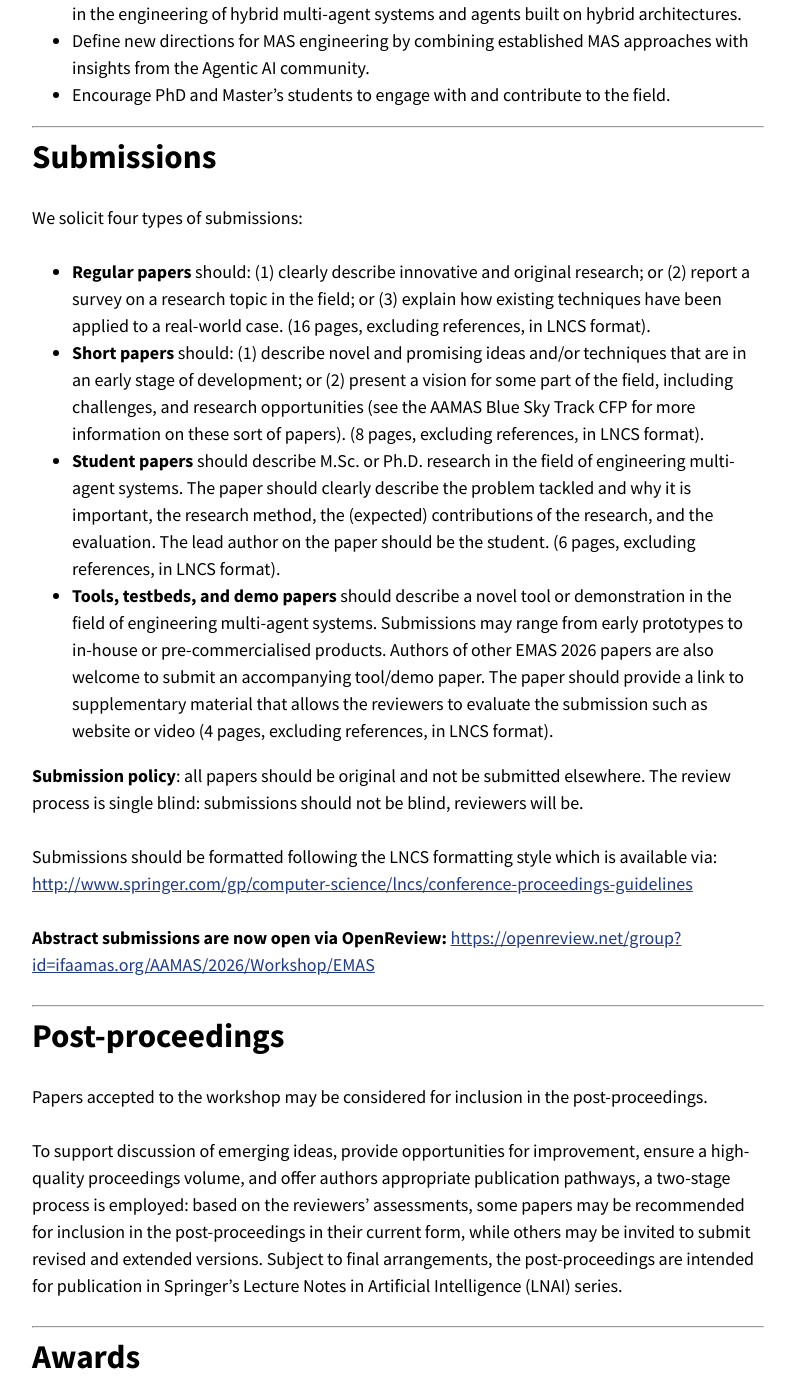
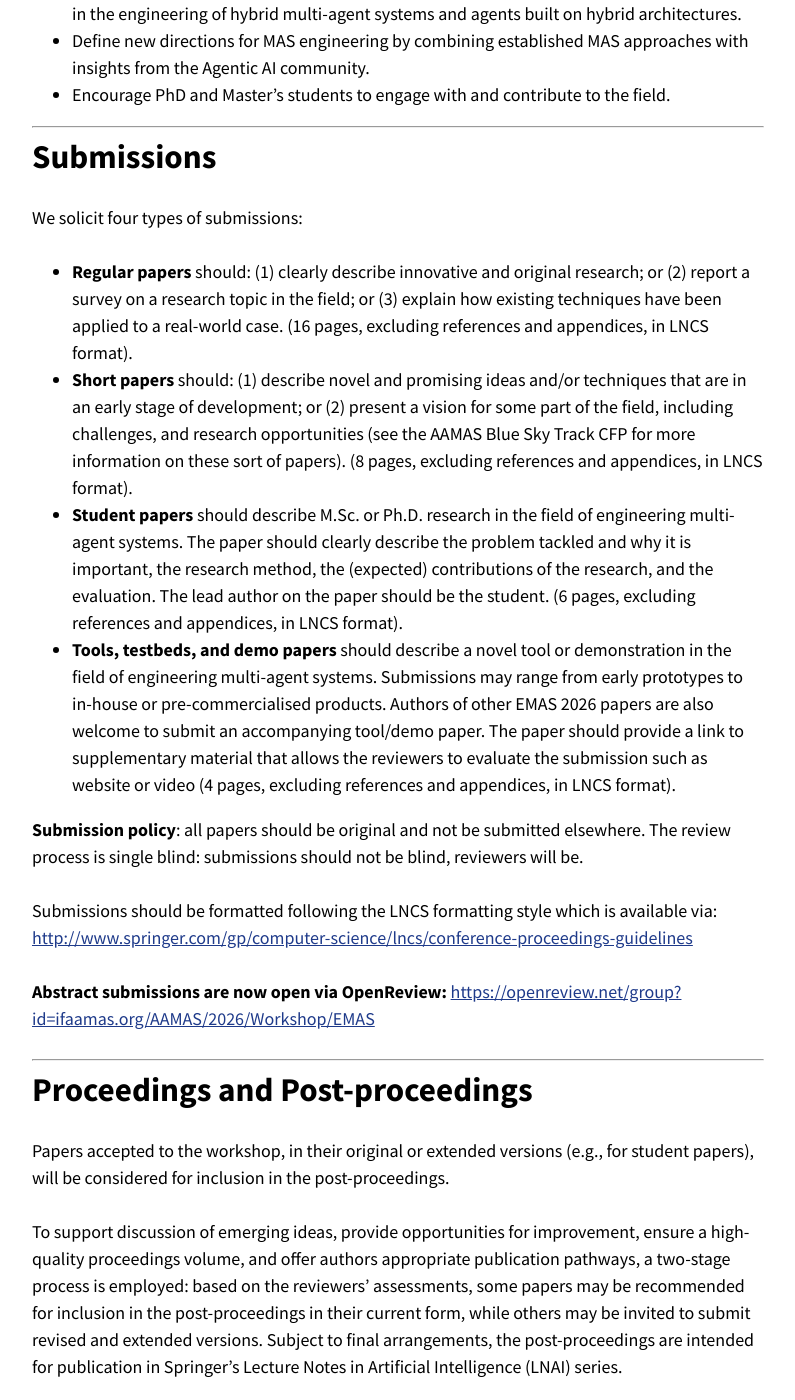
Before and after one commit to emas-workshop/2026, a Jekyll site: the page built from cfp.md, in a window 1280 px wide and 1400 px high, scrolled down 1798 px. Shown: the whole window, without its empty margins (242-1037 px from the left). Built offline with Jekyll 4.4.1, drawn with Linux system fonts in a browser that asks for light colours; nearby versions of some CDN libraries; our own code applies the rules of GitHub Pages for plain Markdown files.

Commit message:
refactor(cfp.md) add clarification about post-proceedings

```diff
--- a/cfp.md
+++ b/cfp.md
@@ -43,10 +43,10 @@ EMAS 2026 provides a forum for researchers and practitioners in agent-oriented s
 
 # Submissions
 We solicit four types of submissions:
-- **Regular papers** should: (1) clearly describe innovative and original research; or (2) report a survey on a research topic in the field; or (3) explain how existing techniques have been applied to a real-world case. (16 pages, excluding references, in LNCS format).
-- **Short papers** should: (1) describe novel and promising ideas and/or techniques that are in an early stage of development; or (2) present a vision for some part of the field, including challenges, and research opportunities (see the AAMAS Blue Sky Track CFP for more information on these sort of papers). (8 pages, excluding references, in LNCS format).
-- **Student papers** should describe M.Sc. or Ph.D. research in the field of engineering multi-agent systems. The paper should clearly describe the problem tackled and why it is important, the research method, the (expected) contributions of the research, and the evaluation. The lead author on the paper should be the student. (6 pages, excluding references, in LNCS format).
-- **Tools, testbeds, and demo papers** should describe a novel tool or demonstration in the field of engineering multi-agent systems. Submissions may range from early prototypes to in-house or pre-commercialised products. Authors of other EMAS 2026 papers are also welcome to submit an accompanying tool/demo paper. The paper should provide a link to supplementary material that allows the reviewers to evaluate the submission such as website or video (4 pages, excluding references, in LNCS format).
+- **Regular papers** should: (1) clearly describe innovative and original research; or (2) report a survey on a research topic in the field; or (3) explain how existing techniques have been applied to a real-world case. (16 pages, excluding references and appendices, in LNCS format).
+- **Short papers** should: (1) describe novel and promising ideas and/or techniques that are in an early stage of development; or (2) present a vision for some part of the field, including challenges, and research opportunities (see the AAMAS Blue Sky Track CFP for more information on these sort of papers). (8 pages, excluding references and appendices, in LNCS format).
+- **Student papers** should describe M.Sc. or Ph.D. research in the field of engineering multi-agent systems. The paper should clearly describe the problem tackled and why it is important, the research method, the (expected) contributions of the research, and the evaluation. The lead author on the paper should be the student. (6 pages, excluding references and appendices, in LNCS format).
+- **Tools, testbeds, and demo papers** should describe a novel tool or demonstration in the field of engineering multi-agent systems. Submissions may range from early prototypes to in-house or pre-commercialised products. Authors of other EMAS 2026 papers are also welcome to submit an accompanying tool/demo paper. The paper should provide a link to supplementary material that allows the reviewers to evaluate the submission such as website or video (4 pages, excluding references and appendices, in LNCS format).
 
 **Submission policy**: all papers should be original and not be submitted elsewhere. The review process is single blind: submissions should not be blind, reviewers will be.
 
@@ -56,9 +56,9 @@ Submissions should be formatted following the LNCS formatting style which is ava
 
 ***
 
-# Post-proceedings
+# Proceedings and Post-proceedings
 
-Papers accepted to the workshop may be considered for inclusion in the post-proceedings.
+Papers accepted to the workshop, in their original or extended versions (e.g., for student papers), will be considered for inclusion in the post-proceedings.
 
 To support discussion of emerging ideas, provide opportunities for improvement, ensure a high-quality proceedings volume, and offer authors appropriate publication pathways, a two-stage process is employed: based on the reviewers' assessments, some papers may be recommended for inclusion in the post-proceedings in their current form, while others may be invited to submit revised and extended versions. Subject to final arrangements, the post-proceedings are intended for publication in Springer's Lecture Notes in Artificial Intelligence (LNAI) series.
 
```
